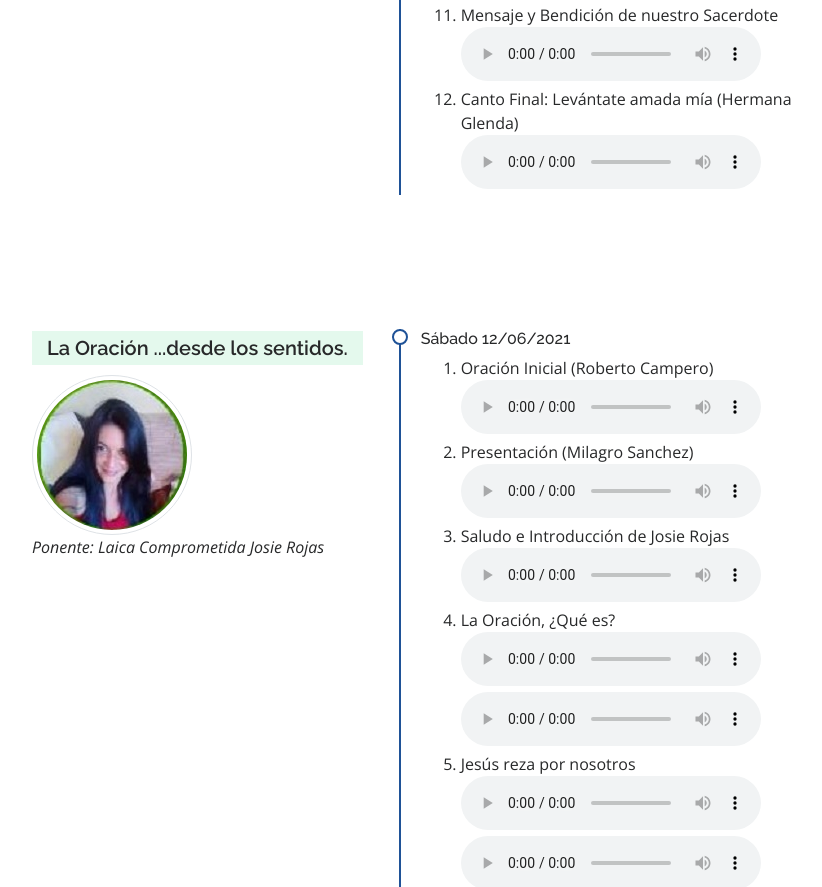
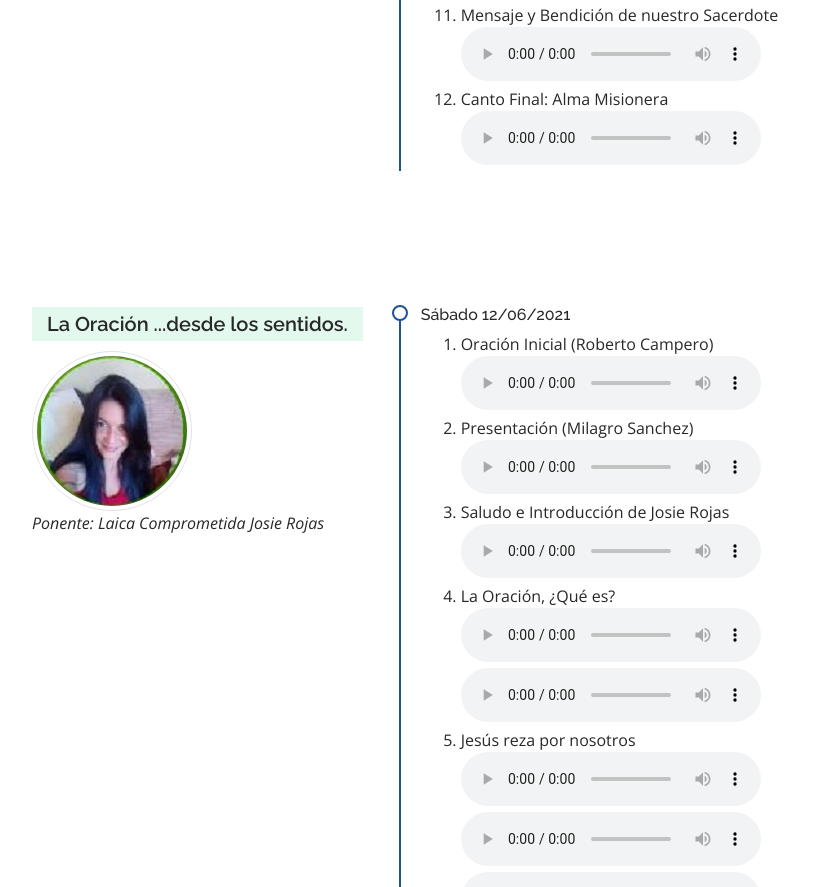
Before and after one commit to pqesperanza/pastoral-de-comunicaciones, a plain HTML site: page index.html in a window 1280 px wide. Shown: the part 3956-4843 px from the top of the page, without its empty margins (383-1205 px from the left). Drawn offline with nearby package versions, Linux system fonts and the light colour scheme.

Commit message:
Update index.html

```diff
--- a/index.html
+++ b/index.html
@@ -312,7 +312,7 @@
                                         <source src="./audios/pandemia-ocupate/15.despedida-y-bendicion.opus" type="audio/ogg">
                                         Tu navegador no soporta audio HTML5.
                                     </audio>
-                                    <li>Canto Final: Levántate amada mía (Hermana Glenda)</li>
+                                    <li>Canto Final: Alma Misionera</li>
                                     <audio controls>
                                         <source src="./audios/pandemia-ocupate/16.canto-final.mp3" type="audio/mp3">
                                         Tu navegador no soporta audio HTML5.
```
